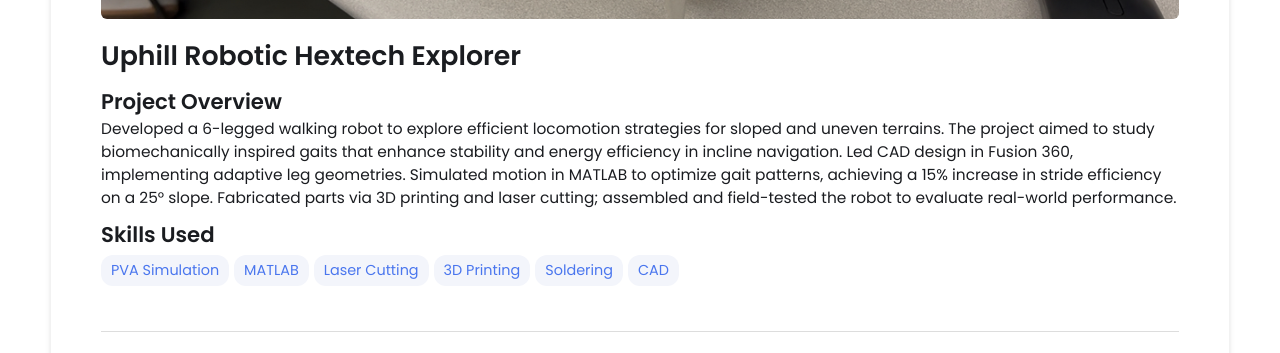
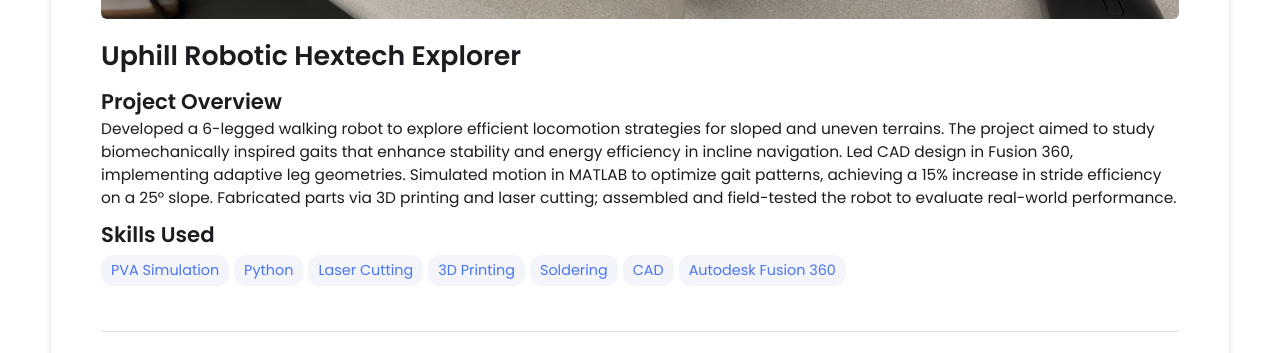
Before and after one commit to timchen863/timchen863.github.io, a Jekyll site: the page built from _projects/Hextech/index.md, in a window 1280 px wide and 900 px high, scrolled down 471 px, cut to the strip 0-353 px from the top of the window. Built offline with Jekyll 4.4.1, drawn with Linux system fonts in a browser that asks for light colours.

Commit message:
Update index.md

```diff
--- a/_projects/Hextech/index.md
+++ b/_projects/Hextech/index.md
@@ -4,11 +4,12 @@ title: Uphill Robotic Hextech Explorer
 description: Developed a 6-legged walking robot to explore efficient locomotion strategies for sloped and uneven terrains. The project aimed to study biomechanically inspired gaits that enhance stability and energy efficiency in incline navigation. Led CAD design in Fusion 360, implementing adaptive leg geometries. Simulated motion in MATLAB to optimize gait patterns, achieving a 15% increase in stride efficiency on a 25° slope. Fabricated parts via 3D printing and laser cutting; assembled and field-tested the robot to evaluate real-world performance.
 skills:
  - PVA Simulation
- - MATLAB
+ - Python
  - Laser Cutting
  - 3D Printing
  - Soldering
  - CAD
+ - Autodesk Fusion 360
 
 main-image: /hextechdemo.jpg
 ---
```
